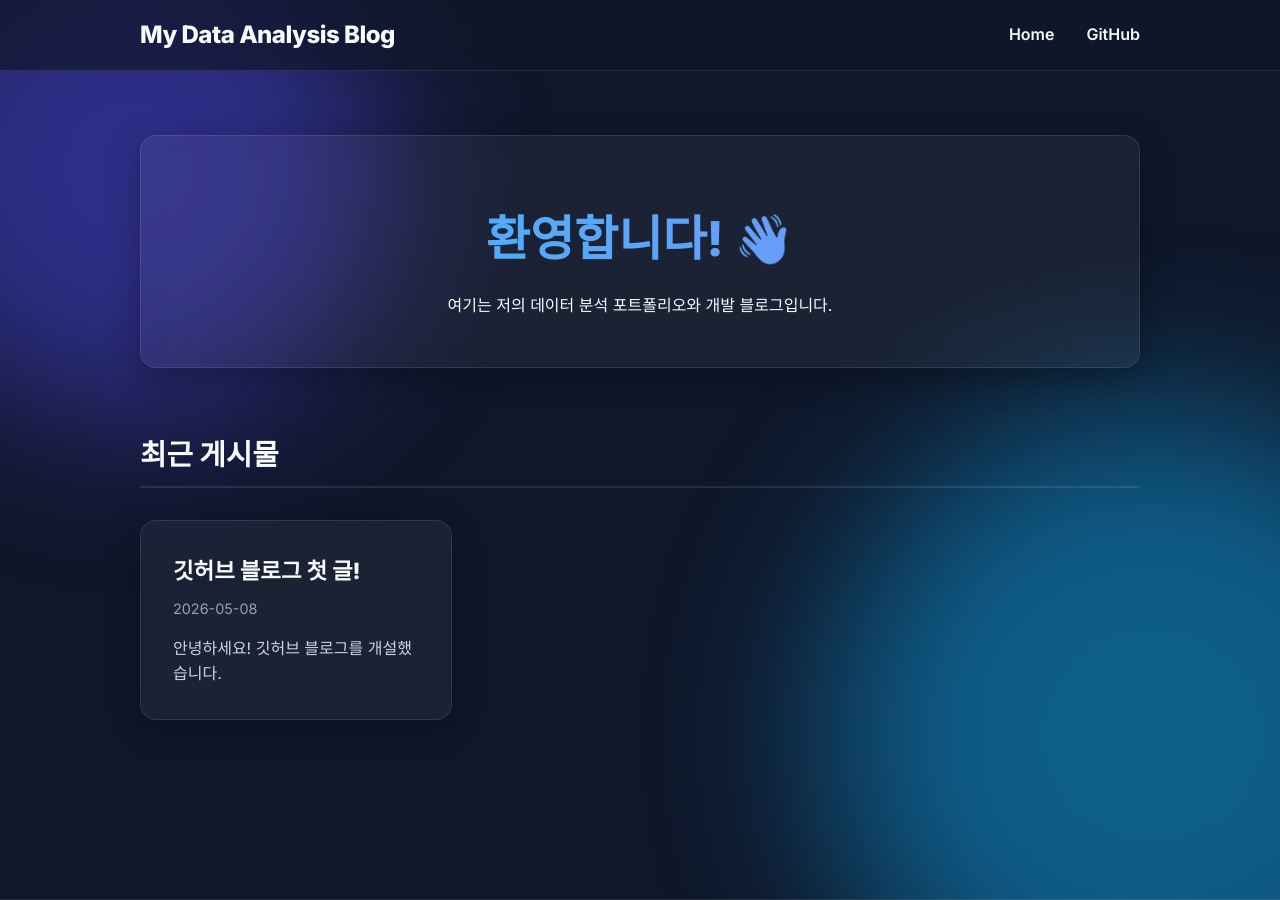
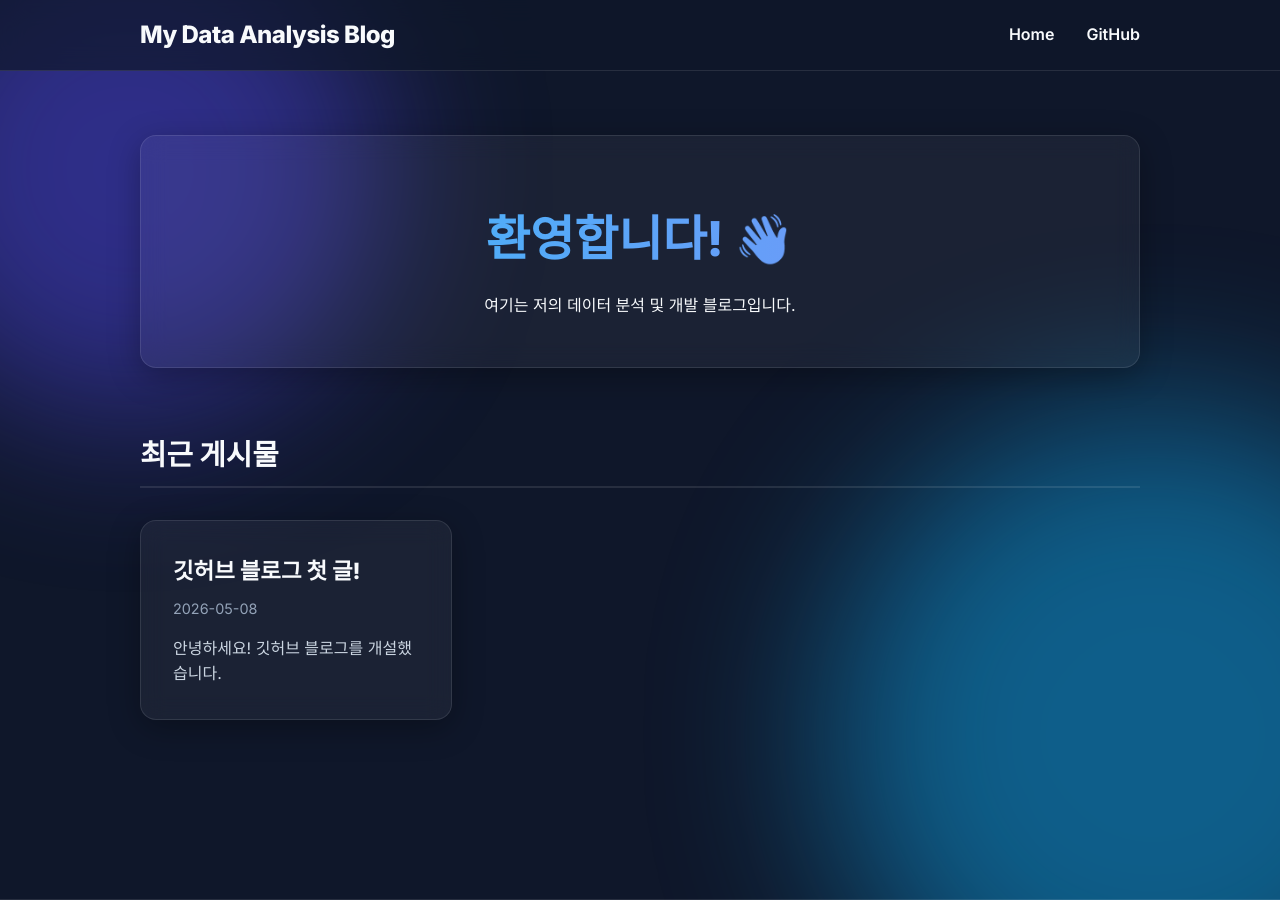
Before and after one commit to randomfosel2/randomfosel2.github.io, a Jekyll site: the page built from index.html, in a window 1280 px wide and 900 px high. Built offline with Jekyll 4.4.1, drawn with Linux system fonts in a browser that asks for light colours.

Commit message:
Fix text in index.html

```diff
--- a/index.html
+++ b/index.html
@@ -4,7 +4,7 @@ title: Home
 ---
 <div class="hero glass-panel">
     <h1>환영합니다! 👋</h1>
-    <p>여기는 저의 데이터 분석 포트폴리오와 개발 블로그입니다.</p>
+    <p>여기는 저의 데이터 분석 및 개발 블로그입니다.</p>
 </div>
 
 <h2 class="section-title">최근 게시물</h2>
```
